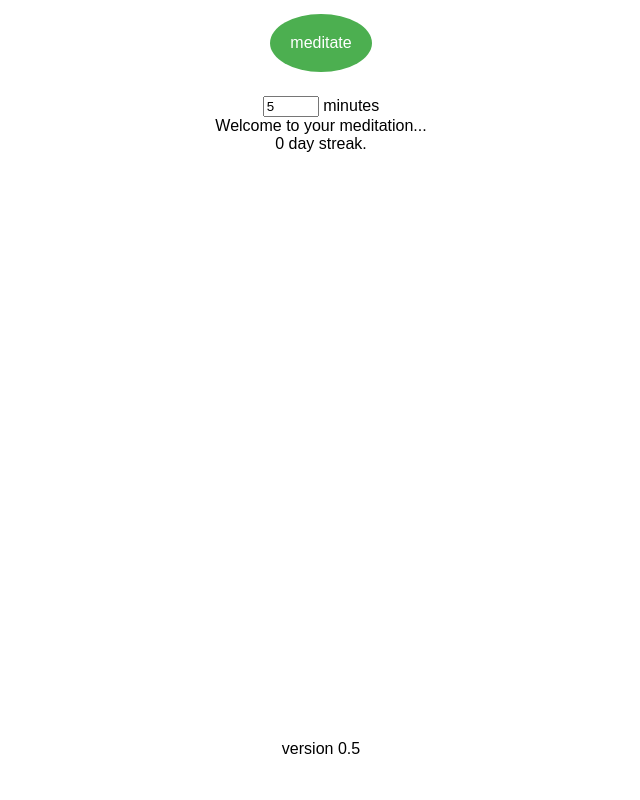
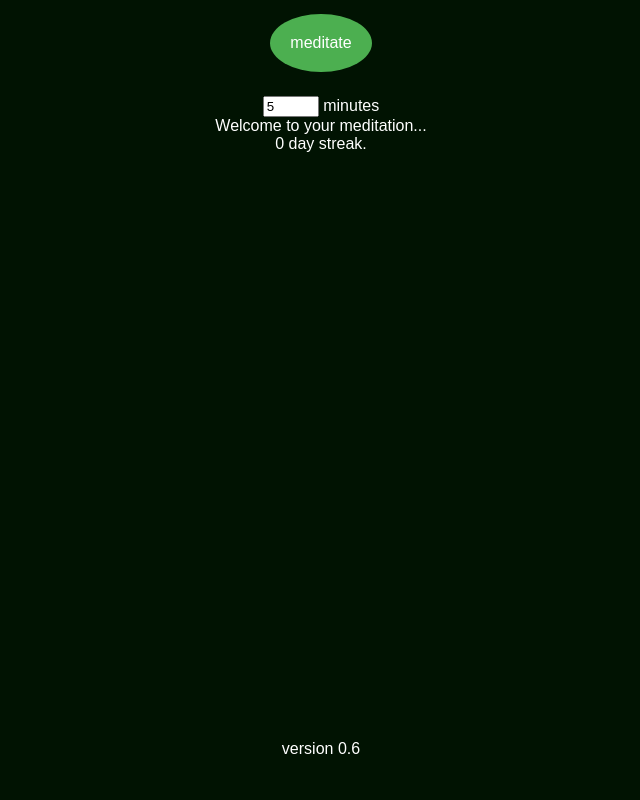
Before and after one commit to zenmark29/zenmark29.github.io, a plain HTML site: page meditation/index.html in a window 1280 px wide. Shown: the whole page, without its empty margins (319-959 px from the left). Drawn offline with Linux system fonts and the light colour scheme.

Commit message:
Added additional messages, changed to dark mode, updated method comments.

```diff
--- a/meditation/index.html
+++ b/meditation/index.html
@@ -1,7 +1,7 @@
 <html>
 
 <head>
-    <title>Relax in your breath</title>
+    <title>My Meditation</title>
     <meta name="viewport" content="width=device-width, initial-scale=1">
     <style>
         .button {
@@ -33,6 +33,8 @@
         #container {
             min-height:100%;
             position:relative;
+            background-color: rgb(1, 19, 2);
+            color: white;
         }
         #header {
 
@@ -66,6 +68,9 @@
         var holdMinutes;
         var initial_volume;
 
+        /**
+        * Allows the user to pause their meditation if they are interrupted.
+        */
         function pause() {
             clearTimeout(x);
             holdMinutes += 1;
@@ -76,6 +81,9 @@
 
         }
 
+        /**
+        * fades the sound of the bowl so it trails off in a nice manner
+        */
         function fadeVolume(audio, callback) {
             var factor = 0.01,
                 speed = 100;
@@ -89,6 +97,9 @@
             }
         }
 
+        /**
+        * Stores the amount of time of the meditation and keps keep track of the streak
+        */
         function updateCompletedMeditationTime() {
             try {
 
@@ -120,6 +131,11 @@
             }
         }
 
+        /**
+        * Starts the meditation session
+        * Plays the intro bowl sound
+        * Starts the countdown timer
+        */
         function meditate() {
             document.getElementById("streak").innerHTML = "";
             var bowl_sound = document.getElementById("bowl");
@@ -221,7 +237,9 @@
 
     <script>
 
-
+        /**
+        * Displays the meditation history
+        */
         function recallLastMeditation() {
             if (typeof (Storage) !== "undefined") {
                 if (localStorage.getItem("minutes")) {
@@ -239,9 +257,23 @@
     </script>
 
     <script>
-        var messages = ["Sit straight, but relaxed...", "Let your body relax...", "Focus on the breath...",
-            "Simply observe the flow of thoughts, while staying aware...", "This moment, just being is enough...",
-            "It is OK to take care of yourself...", "self care is good care..."
+        var messages = [
+        "Sit straight, but relaxed...",
+        "Let your body relax...",
+        "Focus on the breath...",
+        "Simply observe the flow of thoughts, while staying aware...",
+        "This moment, just being is enough...",
+        "This moment, you are enough...",
+        "It is OK to take care of yourself...",
+        "Self care is good care...",
+        "The mind wanders naturally, return focus to your breath...",
+        "Relax into your breath...",
+        "The mind is a river of feelings, thoughts, memories, and plans...",
+        "Focus on the breath...",
+        "You are not your mind...",
+        "Let your awareness open up and feel your body breathing...",
+        "The river flows through you, but you are not the river...",
+        "let's refresh..."
         ];
     </script>
 </head>
@@ -272,7 +304,7 @@
             </div>
         </div>
         <div align="center">
-            <footer id='footer'>version 0.5</footer>
+            <footer id='footer'>version 0.6</footer>
         </div>
     </div>
 </body>
```
Lines whose indentation alone changed are shown as unchanged.
